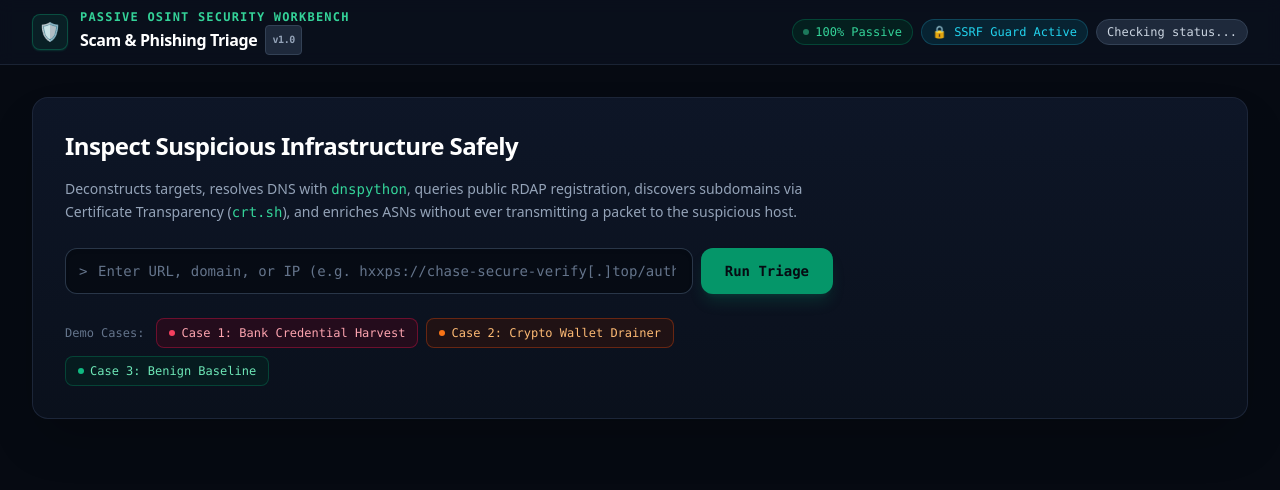
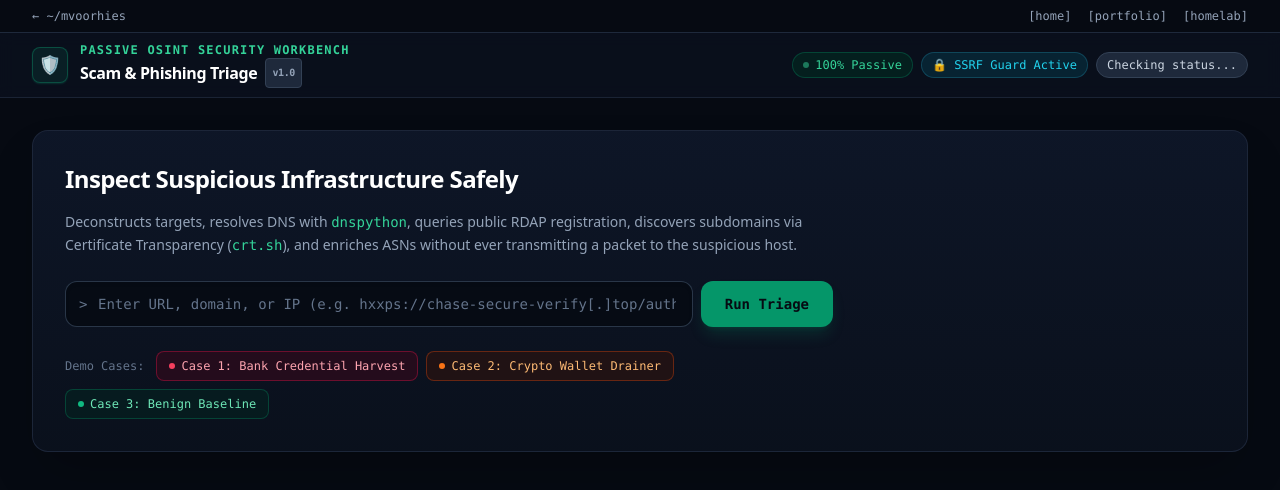
Before and after one commit to NiightGamez/scam-triage-workbench, a plain HTML site: page static/index.html in a window 1280 px wide. Drawn offline with nearby package versions, Linux system fonts and the light colour scheme; no server answers; files whose address does not match are found by name.

Commit message:
Add top terminal navigation bar to web UI

```diff
--- a/static/index.html
+++ b/static/index.html
@@ -33,6 +33,18 @@
   </style>
 </head>
 <body class="bg-slate-950 text-slate-100 min-h-screen font-sans antialiased selection:bg-emerald-500 selection:text-slate-950">
+
+  <!-- Top Terminal Navigation Bar -->
+  <nav class="bg-slate-950 border-b border-slate-800 font-mono text-xs">
+    <div class="max-w-7xl mx-auto px-4 sm:px-6 lg:px-8 py-2 flex items-center justify-between text-slate-400">
+      <a href="/" class="hover:text-emerald-400 transition-colors">← ~/mvoorhies</a>
+      <div class="flex items-center space-x-3 sm:space-x-4">
+        <a href="/" class="hover:text-emerald-400 transition-colors">[home]</a>
+        <a href="/portfolio" class="hover:text-emerald-400 transition-colors">[portfolio]</a>
+        <a href="/homelab" class="hover:text-emerald-400 transition-colors">[homelab]</a>
+      </div>
+    </div>
+  </nav>
 
   <!-- Navigation / Header -->
   <header class="border-b border-slate-800/80 bg-slate-925/80 backdrop-blur sticky top-0 z-50">
```
Also changed, not shown: 1 other file.
